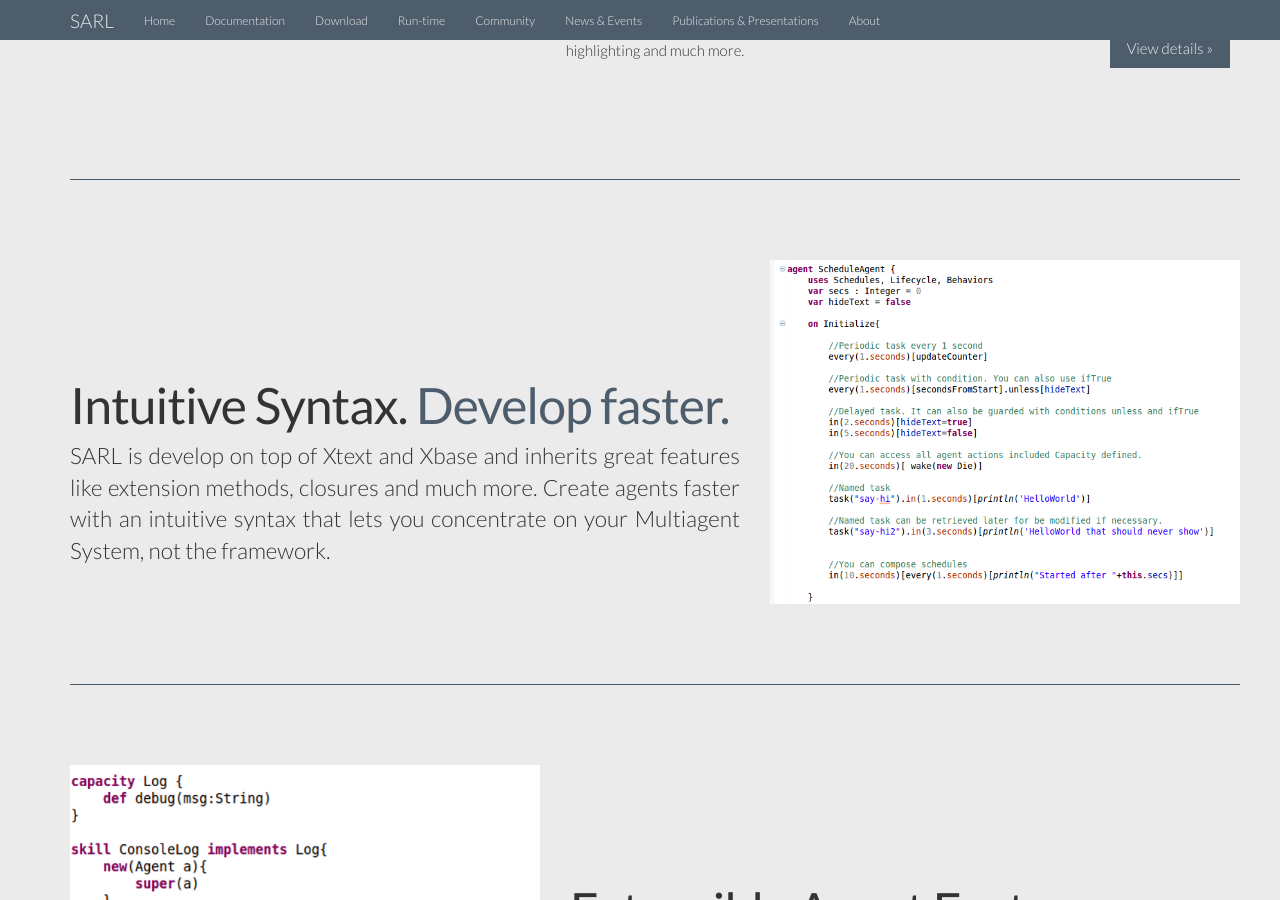
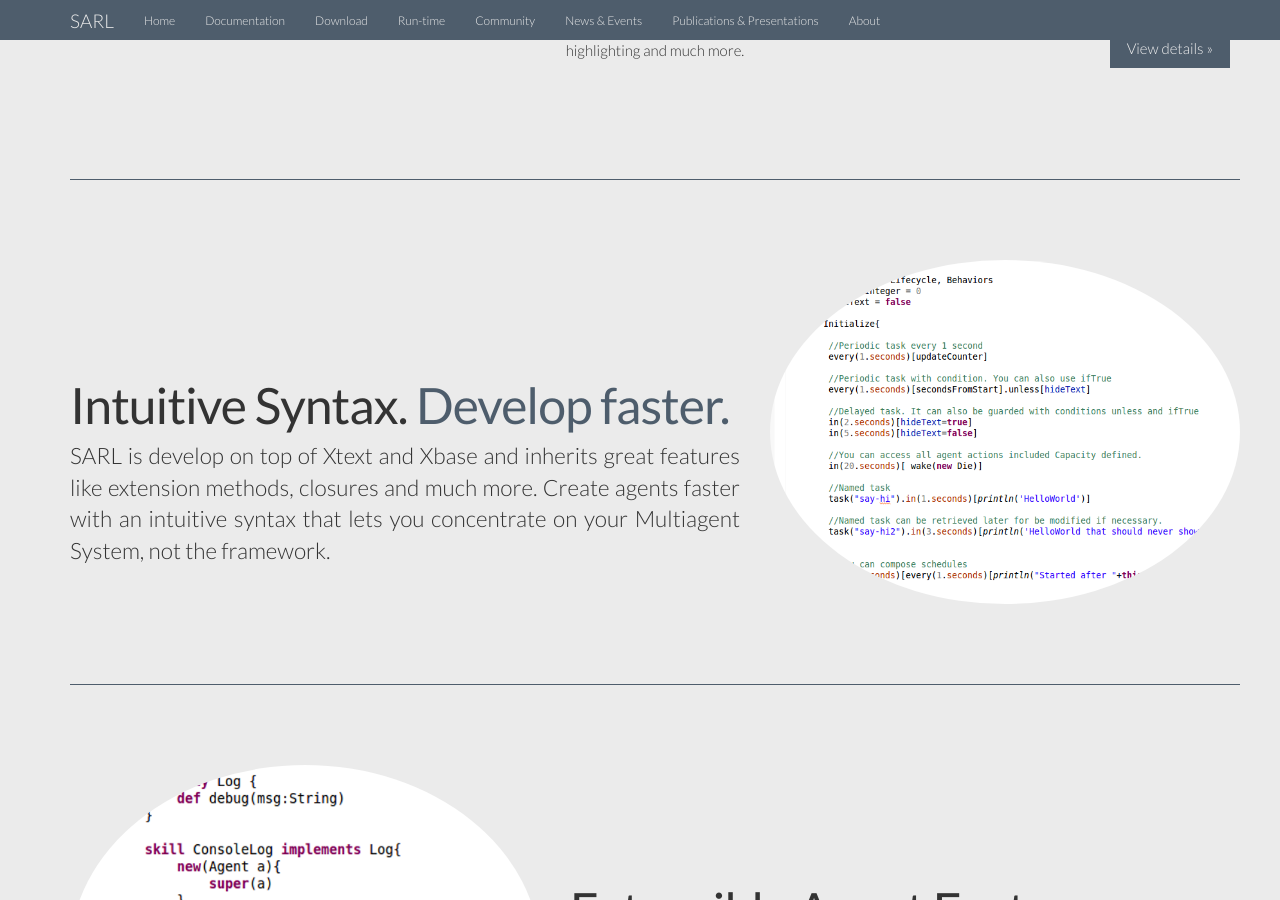
Before and after one commit to sarl/sarl-jekyll-website, a Jekyll site: the page built from index.html, in a window 1280 px wide and 900 px high, scrolled down 693 px. Built offline with Jekyll 4.4.1, drawn with Linux system fonts in a browser that asks for light colours; Markdown is read by kramdown in place of the engine named in the settings; a style sheet for code colours, icons or effects is not loaded.

Commit message:
Make icons nicers.
Signed-off-by: Stéphane Galland <galland@arakhne.org>

```diff
--- a/community/pros.html
+++ b/community/pros.html
@@ -24,7 +24,7 @@ title: Professional Support
 
 <p>The following map shows you the preferred contact points according to your country:</p>
 
-<center><a href="{{ page.relative }}images/promap.svg"><img src="{{ page.relative }}images/promap.png"></a></center>
+<center><a href="{{ page.relative }}images/promap.svg"><img class="img-responsive" src="{{ page.relative }}images/promap.png"></a></center>
 
 <p><dl>
 	<dt>Major contact point for blue Countries:</dt>
--- a/index.html
+++ b/index.html
@@ -59,7 +59,7 @@ title: SARL Agent-Oriented Programming Language
        Create agents faster with an intuitive syntax that lets you concentrate on your Multiagent System, not the framework.</p>
      </div>
      <div class="col-md-5">
-      <img class="featurette-image img-responsive" src="{{ page.relative }}images/syntax.png" alt="Intuitive Syntax">
+      <img class="featurette-image img-responsive img-circle" src="{{ page.relative }}images/syntax.png" alt="Intuitive Syntax">
     </div>
   </div>
 
@@ -67,7 +67,7 @@ title: SARL Agent-Oriented Programming Language
 
   <div class="row featurette">
     <div class="col-md-5">
-      <img class="featurette-image img-responsive" src="{{ page.relative }}images/capacities.png" alt="Extensible Agent Features">
+      <img class="featurette-image img-responsive img-circle" src="{{ page.relative }}images/capacities2.png" alt="Extensible Agent Features">
     </div>
     <div class="col-md-7">
       <h2 class="featurette-heading">Extensible Agent Features. <span class="text-muted">Keep it DRY</span></h2>
@@ -90,7 +90,7 @@ title: SARL Agent-Oriented Programming Language
       </p>
     </div>
     <div class="col-md-5">
-      <img class="featurette-image img-responsive" src="{{ page.relative }}images/holonic.png" alt="Holonic Agents">
+      <img class="featurette-image img-responsive img-circle" src="{{ page.relative }}images/holonic.png" alt="Holonic Agents">
     </div>
   </div>
 
@@ -99,7 +99,7 @@ title: SARL Agent-Oriented Programming Language
 
   <div class="row featurette">
     <div class="col-md-5">
-      <img class="featurette-image img-responsive" src="{{ page.relative }}images/janus.png" alt="Janus Platform.">
+      <img class="featurette-image img-responsive img-circle" src="{{ page.relative }}images/janus.png" alt="Janus Platform.">
     </div>
     <div class="col-md-7">
       <h2 class="featurette-heading">Fully Distributed MAS. <span class="text-muted">Janus Platform for SARL.</span></h2>
```
Also changed, not shown: images/capacities2.png (added).
